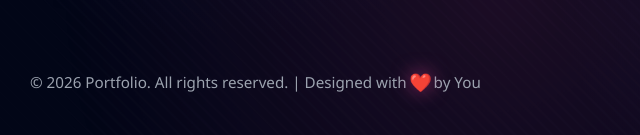
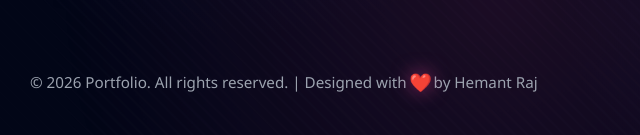
Before and after one commit to rajhemant076/portfolio-project, a plain HTML site: page frontend/index.html in a window 1280 px wide. Shown: the part 5251-5386 px from the top of the page, 0-640 px from the left. Drawn offline with Linux system fonts and the light colour scheme; no server answers.

Commit message:
pages improved

```diff
--- a/frontend/index.html
+++ b/frontend/index.html
@@ -241,7 +241,7 @@
         <!-- Footer Bottom Bar -->
         <div class="footer-bottom">
             <div class="copyright">
-                <p>&copy; 2024 Portfolio. All rights reserved. | Designed with <span class="heart">❤️</span> by You</p>
+                <p>&copy; 2024 Portfolio. All rights reserved. | Designed with <span class="heart">❤️</span> by Hemant Raj</p>
             </div>
 
             <div class="footer-social">
```
